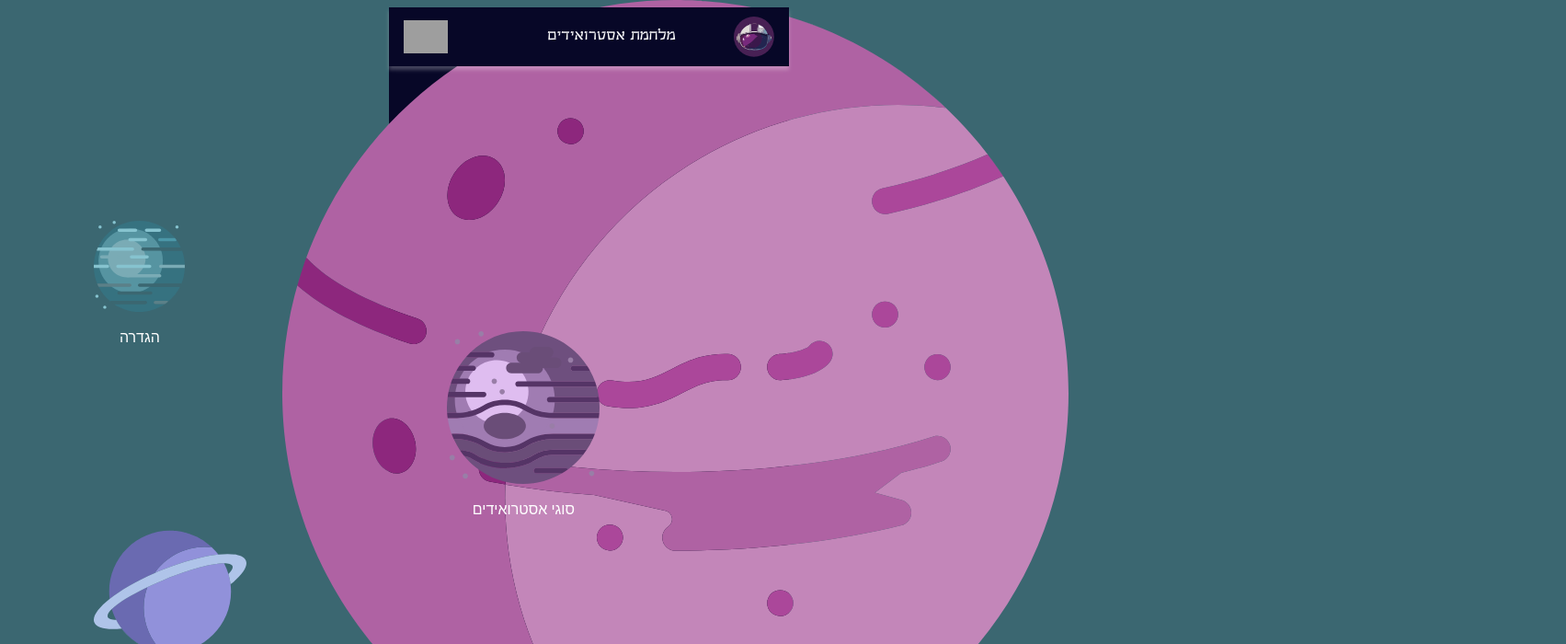
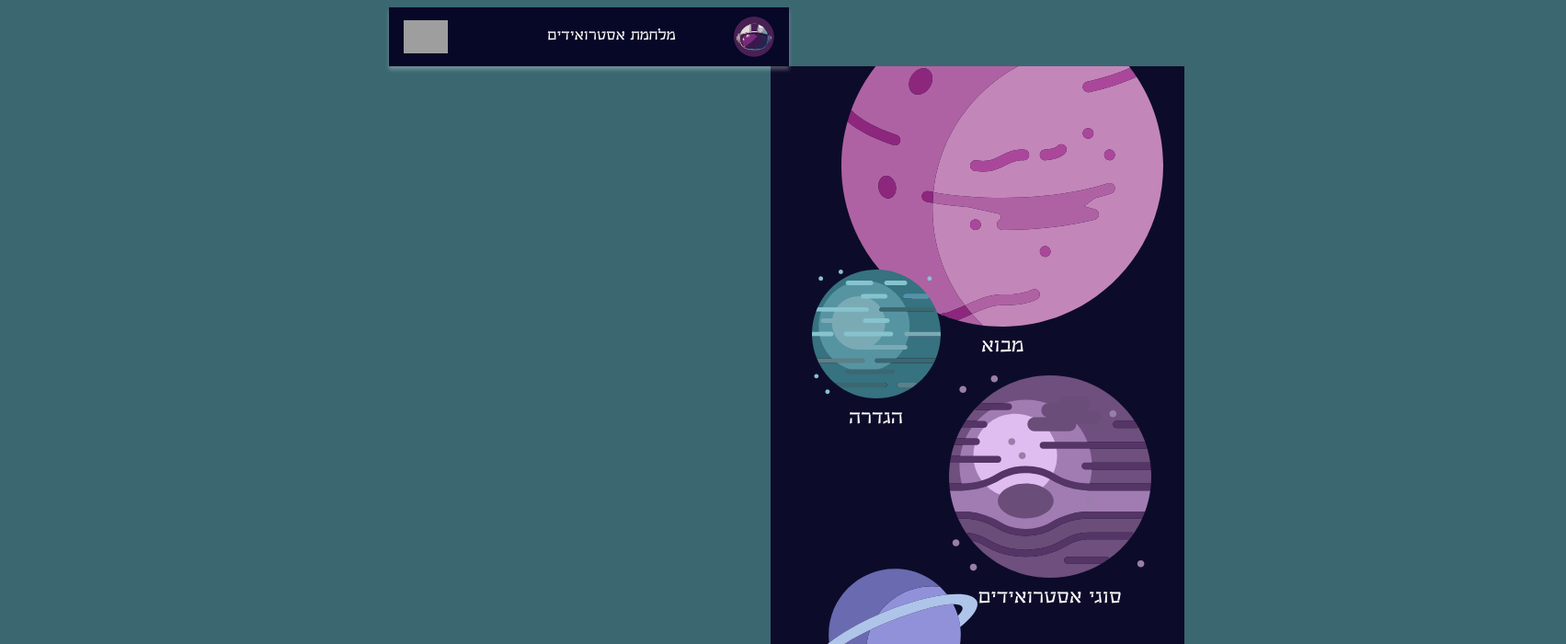
Before and after one commit to madortill/hafifa-project-tzeela, a React (Vite) app: page /#/home in a window 1280 px wide. Shown: the top 700 px of the page at 92% size, 1703 px wide, since content can reach past the window. Built offline with nearby package versions, Linux system fonts and the light colour scheme; grey boxes are pictures that could not be loaded.

Commit message:
update 12

```diff
--- a/src/components/Learn/Learn.module.css
+++ b/src/components/Learn/Learn.module.css
@@ -58,7 +58,7 @@
     width: 85%;
     text-align: center;
     color: #FFFFFF;
-    font-size: clamp(1.5rem, 6vw, 2rem);
+    font-size: clamp(1.5rem, 7vw, 2rem);
     font-family: "space-font";
     margin-bottom: 1.5rem;
     flex-shrink: 0;
--- a/src/components/Roadmap/Roadmap.css
+++ /dev/null
@@ -1,34 +0,0 @@
-#pink {
-    width: 50%;
-    max-width: 300px;
-}
-
-.pink {
-    position: absolute;
-    top: 0%;
-    left: 24%;
-}
-
-.green {
-    position: absolute;
-    left: 8%;
-    top: 30%;
-}
-
-.purple {
-    position: absolute;
-    top: 45%;
-    left: 38%;
-}
-
-.blue {
-    position: absolute;
-    left: 8%;
-    top: 70%;
-}
-
-.planet {
-    display: flex;
-    flex-direction: column;
-    align-items: center;
-}
--- a/src/components/Roadmap/Roadmap.jsx
+++ b/src/components/Roadmap/Roadmap.jsx
@@ -1,4 +1,5 @@
-import "./Roadmap.css";
+import React from "react";
+import styles from "./Roadmap.module.css";
 import pinkPlanet from "../../assets/img/planets/pink-planet.svg";
 import greenPlanet from "../../assets/img/planets/green-planet.svg";
 import purplePlanet from "../../assets/img/planets/purple-planet.svg";
@@ -6,25 +7,31 @@ import bluePlanet from "../../assets/img/planets/blue-planet.svg";
 
 const Roadmap = ({ onSelectPlanet }) => {
   return (
-    <div id="planets">
-      <div className="planet pink" onClick={() => onSelectPlanet("pink")}>
-        <img src={pinkPlanet} alt="pink planet" />
+    <div className={styles.container}>
+      <div className={styles.mainWrapper}>
+        <div className={styles.mapArea}>
+
+          <div className={`${styles.planet} ${styles.pink}`} onClick={() => onSelectPlanet("pink")}>
+            <img src={pinkPlanet} alt="pink" />
             <p>מבוא</p>
           </div>
 
-      <div className="planet green" onClick={() => onSelectPlanet("green")}>
-        <img src={greenPlanet} alt="green planet" />
+          <div className={`${styles.planet} ${styles.green}`} onClick={() => onSelectPlanet("green")}>
+            <img src={greenPlanet} alt="green" />
             <p>הגדרה</p>
           </div>
 
-      <div className="planet purple" onClick={() => onSelectPlanet("purple")}>
-        <img src={purplePlanet} alt="purple planet" />
+          <div className={`${styles.planet} ${styles.purple}`} onClick={() => onSelectPlanet("purple")}>
+            <img src={purplePlanet} alt="purple" />
             <p>סוגי אסטרואידים</p>
           </div>
 
-      <div className="planet blue" onClick={() => onSelectPlanet("blue")}>
-        <img src={bluePlanet} alt="blue planet" />
+          <div className={`${styles.planet} ${styles.blue}`} onClick={() => onSelectPlanet("blue")}>
+            <img src={bluePlanet} alt="blue" />
             <p>פיצוץ אסטרואידים</p>
+          </div>
+
+        </div>
       </div>
     </div>
   );
--- /dev/null
+++ b/src/components/Roadmap/Roadmap.module.css
@@ -0,0 +1,106 @@
+:root {
+    --phone-max-width: 450px;
+    --phone-max-height: 932px;
+}
+
+@font-face {
+    font-family: "space-font";
+    src: url(../../assets/fonts/OzradCLM/OzradCLM-Bold.otf) format("opentype");
+}
+
+.container {
+    background-color: #3B6771;
+    width: 100vw;
+    height: 100vh;
+    display: flex;
+    justify-content: center;
+    align-items: center;
+    overflow: hidden;
+}
+
+.mainWrapper {
+    position: relative;
+    width: 100%;
+    height: 100%;
+    max-width: var(--phone-max-width);
+    max-height: var(--phone-max-height);
+    background-color: #0c0c2a;
+    overflow-y: auto;
+    overflow-x: hidden;
+    scrollbar-width: none;
+    direction: rtl;
+}
+
+.mainWrapper::-webkit-scrollbar {
+    display: none;
+}
+
+.mapArea {
+    position: relative;
+    width: 100%;
+    min-height: 120vh;
+    padding-top: 5vh;
+}
+
+.planet {
+    position: absolute;
+    display: flex;
+    flex-direction: column;
+    align-items: center;
+    cursor: pointer;
+    z-index: 2;
+}
+
+.planet img {
+    height: auto;
+    transition: transform 0.2s ease;
+}
+
+.planet:active img {
+    transform: scale(0.95);
+}
+
+.planet p {
+    color: white;
+    font-family: "space-font";
+    margin-top: 10px;
+    font-size: clamp(1rem, 4vw, 1.2rem);
+    text-align: center;
+    white-space: nowrap;
+}
+
+.pink {
+    top: -7%;
+    right:  5%;
+}
+
+.pink img {
+    width: clamp(250px, 65vw, 350px);
+}
+
+.green {
+    top: 23%;
+    left: 10%;
+}
+
+.green img {
+    width: clamp(100px, 28vw, 140px);
+}
+
+.purple {
+    top: 35%;
+    right: 8%;
+}
+
+.purple img {
+    width: clamp(160px, 45vw, 220px);
+}
+
+.blue {
+    top: 55%;
+    left: 10%;
+}
+
+.blue img {
+    width: clamp(130px, 35vw, 180px);
+}
--- a/src/main.css
+++ b/src/main.css
@@ -1,7 +1,7 @@
 
 body {
     background-color: #3B6771;
-    font-family: system-ui, sans-serif;
+    font-family: rubik, sans-serif;
     overflow: hidden;
 }
 
@@ -11,7 +11,7 @@ body {
         box-sizing: border-box;
         background-size: 100vw 100vh;
         min-height: 100vh;
-        font-family: system-ui, sans-serif;
+        font-family: rubik, sans-serif;
     }
 }
 
```
Lines whose indentation alone changed are shown as unchanged.
